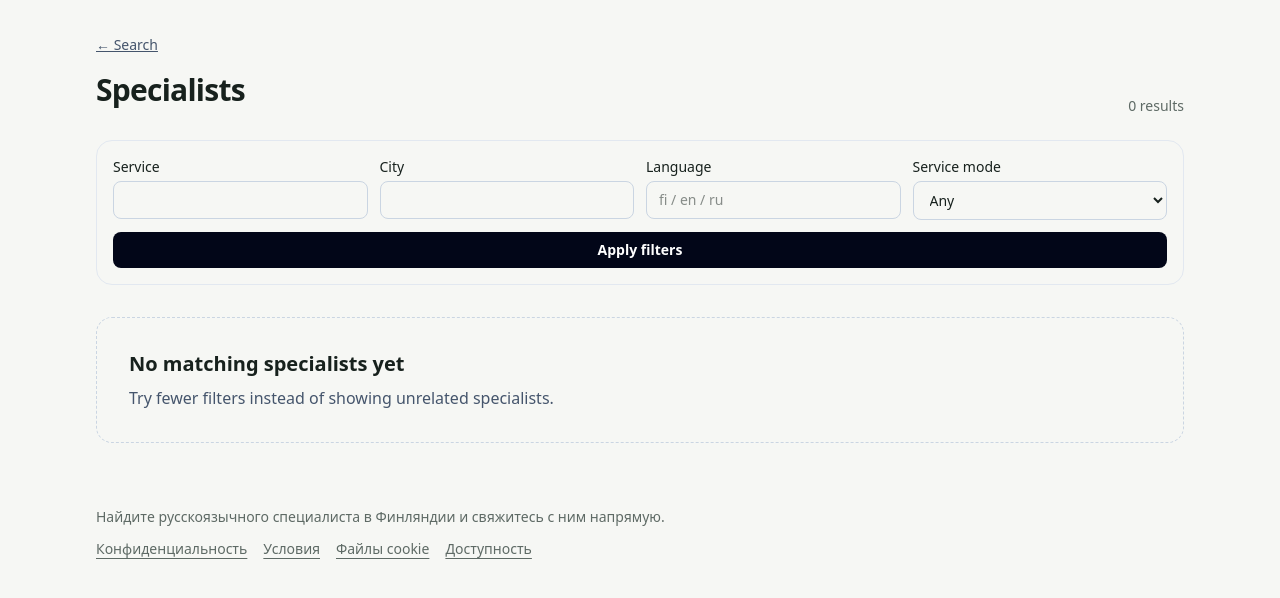
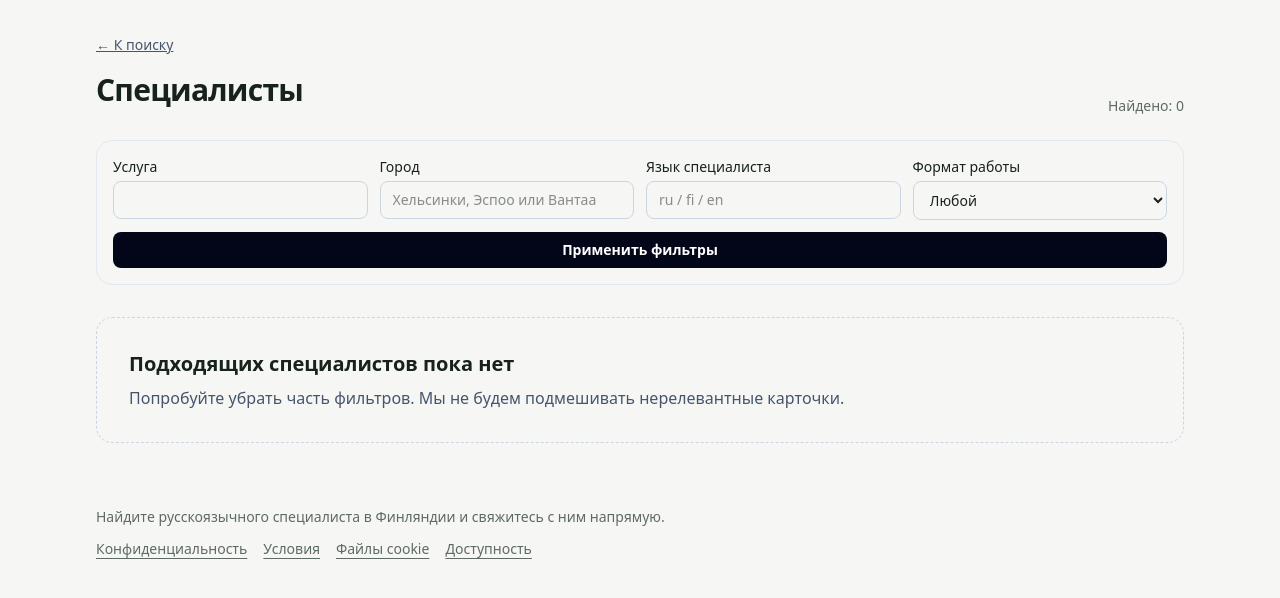
Before and after one commit to StrayForest/palvelut, a Django app: template templates/discovery/results.html in a window 1280 px wide. Shown: the part 77-675 px from the top of the page. Run offline with Django 5.2, Linux system fonts and the light colour scheme; the template is opened without the code that fills it, so the values that code supplies are empty; style sheets or scripts are compiled from the project's sources; parts of the project's set-up code (start-up, migrations or seed data) failed here and were passed over; some libraries are stand-ins or nearby versions.

Commit message:
P6: translate discovery results to Russian

```diff
--- a/templates/discovery/results.html
+++ b/templates/discovery/results.html
@@ -1,23 +1,22 @@
 {% extends "base.html" %}
-{% load i18n %}
-{% block title %}{% translate "Specialists" %} · Finrix Palvelut{% endblock %}
+{% block title %}Специалисты · Finrix Palvelut{% endblock %}
 {% block content %}
 <section id="discovery-results">
-  <a class="text-sm text-slate-600 underline" href="{% url 'localized-home' locale=locale %}">← {% translate "Search" %}</a>
+  <a class="text-sm text-slate-600 underline" href="{% url 'localized-home' locale='ru' %}">← К поиску</a>
   <div class="mt-4 flex flex-wrap items-end justify-between gap-4">
     <div>
-      <h1 class="text-3xl font-bold tracking-tight">{% translate "Specialists" %}</h1>
+      <h1 class="text-3xl font-bold tracking-tight">Специалисты</h1>
       <p class="mt-2 text-slate-600">{% if state.category %}{{ state.category.name }}{% elif state.query %}{{ state.query }}{% endif %}{% if state.municipality %} · {{ state.municipality.name }}{% endif %}</p>
     </div>
-    <p class="text-sm text-slate-500">{{ documents|length }} {% translate "results" %}</p>
+    <p class="text-sm text-slate-500">Найдено: {{ documents|length }}</p>
   </div>
 
   <form class="mt-6 grid gap-3 rounded-2xl border border-slate-200 p-4 md:grid-cols-4" method="get" hx-get="{{ request.path }}" hx-target="#discovery-results" hx-select="#discovery-results" hx-swap="outerHTML" hx-push-url="true">
-    <label class="text-sm" for="discovery-service">{% translate "Service" %}<input class="mt-1 w-full rounded-lg border border-slate-300 px-3 py-2" id="discovery-service" name="q" value="{{ state.query }}"></label>
-    <label class="text-sm" for="discovery-city">{% translate "City" %}<input class="mt-1 w-full rounded-lg border border-slate-300 px-3 py-2" id="discovery-city" name="city" value="{% if state.municipality %}{{ state.municipality.name }}{% endif %}"></label>
-    <label class="text-sm" for="discovery-language">{% translate "Language" %}<input class="mt-1 w-full rounded-lg border border-slate-300 px-3 py-2" id="discovery-language" name="language" value="{{ state.language_code }}" placeholder="fi / en / ru"></label>
-    <label class="text-sm" for="discovery-mode">{% translate "Service mode" %}<select class="mt-1 w-full rounded-lg border border-slate-300 px-3 py-2" id="discovery-mode" name="mode"><option value="">{% translate "Any" %}</option>{% for value,label in service_modes %}<option value="{{ value }}"{% if state.mode == value %} selected{% endif %}>{{ label }}</option>{% endfor %}</select></label>
-    <button class="rounded-lg bg-slate-950 px-4 py-2 text-sm font-semibold text-white md:col-span-4" type="submit">{% translate "Apply filters" %}</button>
+    <label class="text-sm" for="discovery-service">Услуга<input class="mt-1 w-full rounded-lg border border-slate-300 px-3 py-2" id="discovery-service" name="q" value="{{ state.query }}"></label>
+    <label class="text-sm" for="discovery-city">Город<input class="mt-1 w-full rounded-lg border border-slate-300 px-3 py-2" id="discovery-city" name="city" value="{% if state.municipality %}{{ state.municipality.name }}{% endif %}" placeholder="Хельсинки, Эспоо или Вантаа"></label>
+    <label class="text-sm" for="discovery-language">Язык специалиста<input class="mt-1 w-full rounded-lg border border-slate-300 px-3 py-2" id="discovery-language" name="language" value="{{ state.language_code }}" placeholder="ru / fi / en"></label>
+    <label class="text-sm" for="discovery-mode">Формат работы<select class="mt-1 w-full rounded-lg border border-slate-300 px-3 py-2" id="discovery-mode" name="mode"><option value="">Любой</option><option value="onsite"{% if state.mode == 'onsite' %} selected{% endif %}>На месте</option><option value="travel"{% if state.mode == 'travel' %} selected{% endif %}>С выездом</option><option value="remote"{% if state.mode == 'remote' %} selected{% endif %}>Удалённо</option></select></label>
+    <button class="rounded-lg bg-slate-950 px-4 py-2 text-sm font-semibold text-white md:col-span-4" type="submit">Применить фильтры</button>
   </form>
 
   <div class="mt-8 grid gap-4">
@@ -27,17 +26,17 @@
         <div class="flex flex-wrap items-start justify-between gap-4">
           <div>
             <h2 class="text-xl font-semibold">{{ item.document.display_name|default:provider.display_name }}</h2>
-            <p class="mt-1 text-sm text-slate-600">{% for service in provider.services.all %}{% if service.is_active %}{{ service.category.name }}{% if not forloop.last %}, {% endif %}{% endif %}{% endfor %}</p>
-            <p class="mt-2 text-sm text-slate-600">{% for area in provider.service_areas.all %}{{ area.municipality.name }} · {{ area.get_mode_display }}{% if not forloop.last %}, {% endif %}{% endfor %} · {% for language in provider.languages.all %}{{ language.language.name }}{% if not forloop.last %}, {% endif %}{% endfor %}</p>
+            <p class="mt-1 text-sm text-slate-600">{% for service in provider.services.all %}{% if service.is_active %}{{ service.title|default:service.category.name }}{% if not forloop.last %}, {% endif %}{% endif %}{% endfor %}</p>
+            <p class="mt-2 text-sm text-slate-600">{% for area in provider.service_areas.all %}{{ area.municipality.name }}{% if area.mode == 'onsite' %} · на месте{% elif area.mode == 'travel' %} · с выездом{% elif area.mode == 'remote' %} · удалённо{% endif %}{% if not forloop.last %}, {% endif %}{% endfor %} · {% for language in provider.languages.all %}{% if language.language.code == 'ru' %}русский{% elif language.language.code == 'fi' %}финский{% elif language.language.code == 'en' %}английский{% else %}{{ language.language.name }}{% endif %}{% if not forloop.last %}, {% endif %}{% endfor %}</p>
           </div>
-          {% for provider_slug in provider.slugs.all %}{% if provider_slug.is_current %}<a class="rounded-lg bg-slate-950 px-4 py-2 text-sm font-semibold text-white" href="{% url 'provider-profile' locale=locale slug=provider_slug.slug %}">{% translate "View profile" %}</a>{% endif %}{% endfor %}
+          {% for provider_slug in provider.slugs.all %}{% if provider_slug.is_current %}<a class="rounded-lg bg-slate-950 px-4 py-2 text-sm font-semibold text-white" href="{% url 'provider-profile' locale='ru' slug=provider_slug.slug %}">Открыть карточку</a>{% endif %}{% endfor %}
         </div>
       </article>
       {% endwith %}
     {% empty %}
       <div class="rounded-2xl border border-dashed border-slate-300 p-8">
-        <h2 class="text-xl font-semibold">{% translate "No matching specialists yet" %}</h2>
-        <p class="mt-2 text-slate-600">{% translate "Try fewer filters instead of showing unrelated specialists." %}</p>
+        <h2 class="text-xl font-semibold">Подходящих специалистов пока нет</h2>
+        <p class="mt-2 text-slate-600">Попробуйте убрать часть фильтров. Мы не будем подмешивать нерелевантные карточки.</p>
         {% if empty_alternatives %}<div class="mt-4 flex flex-wrap gap-3">{% for alternative in empty_alternatives %}<a class="rounded-lg border border-slate-300 px-3 py-2 text-sm font-medium" href="{{ alternative.url }}">{{ alternative.label }}</a>{% endfor %}</div>{% endif %}
       </div>
     {% endfor %}
```
